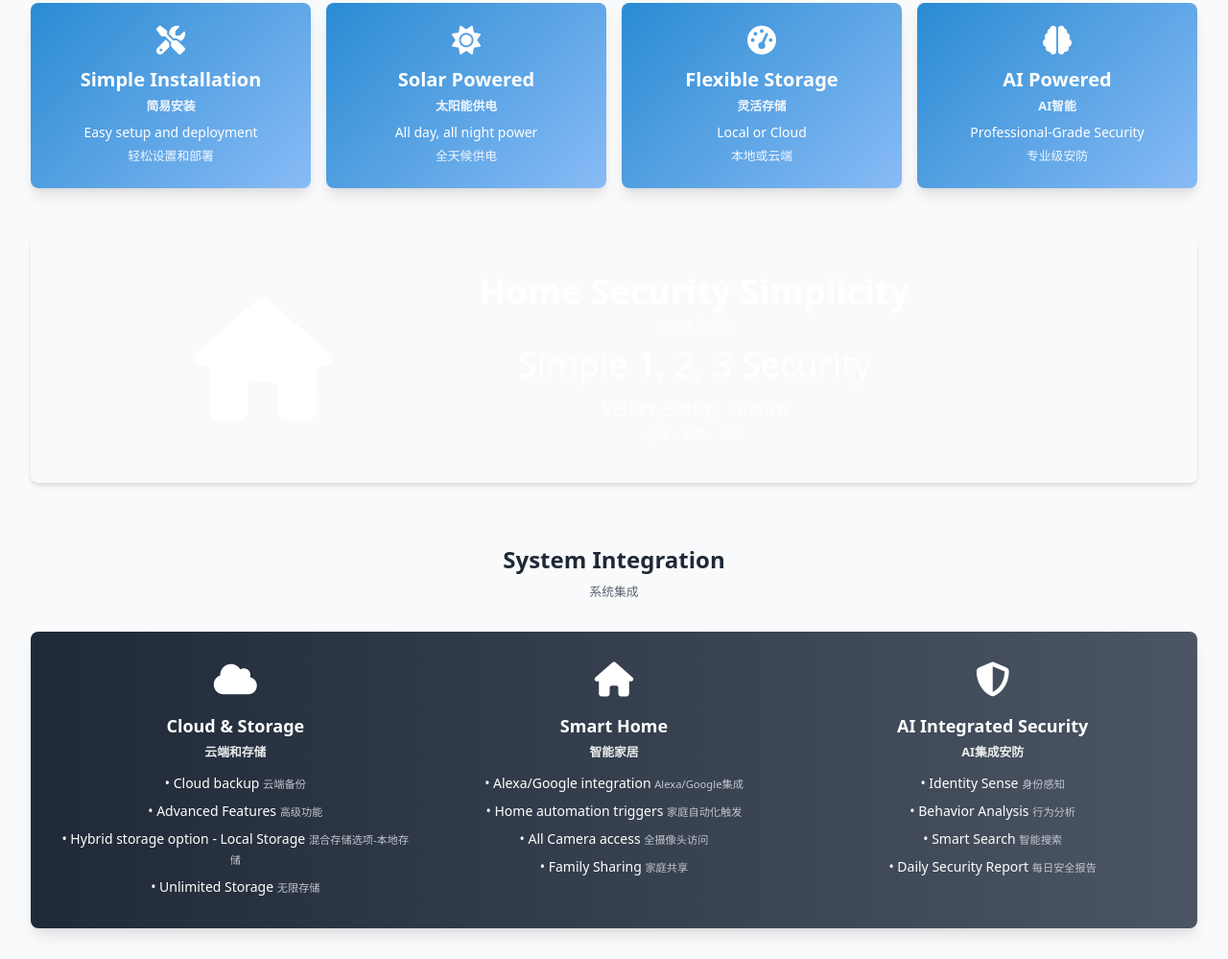
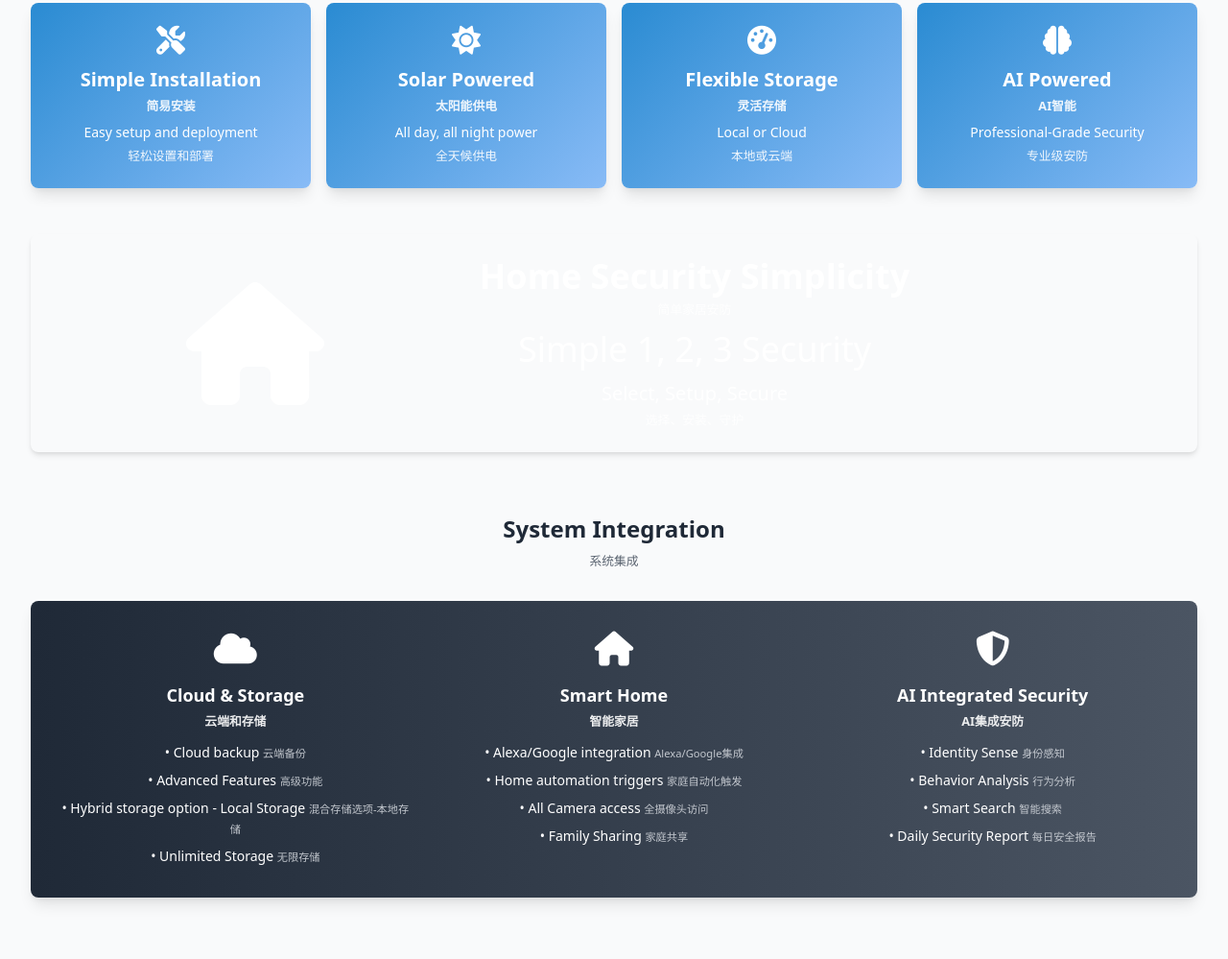
Before and after one commit to florkowskibrint-cmyk/aosu, a plain HTML site: page index.html in a window 1280 px wide. Shown: the part 1887-2886 px from the top of the page at 96% size. After the commit the page ends 2854 px from the top, so only its background shows below. Drawn offline with nearby package versions, Linux system fonts and the light colour scheme.

Commit message:
Update index.html

```diff
--- a/index.html
+++ b/index.html
@@ -847,7 +847,7 @@
 
                 <!-- Final Branding - aosu Core -->
                 <div class="mx-auto rounded-lg p-0 shadow-md text-center overflow-hidden">
-                    <div class="priority-gradient-aosu2 text-white p-10 flex items-center space-x-6">
+                    <div class="priority-gradient-aosu2 text-white p-6 flex items-center space-x-6">
                         <div class="flex-grow">
                             <i class="fas fa-house text-9xl"></i>
                         </div>
```
